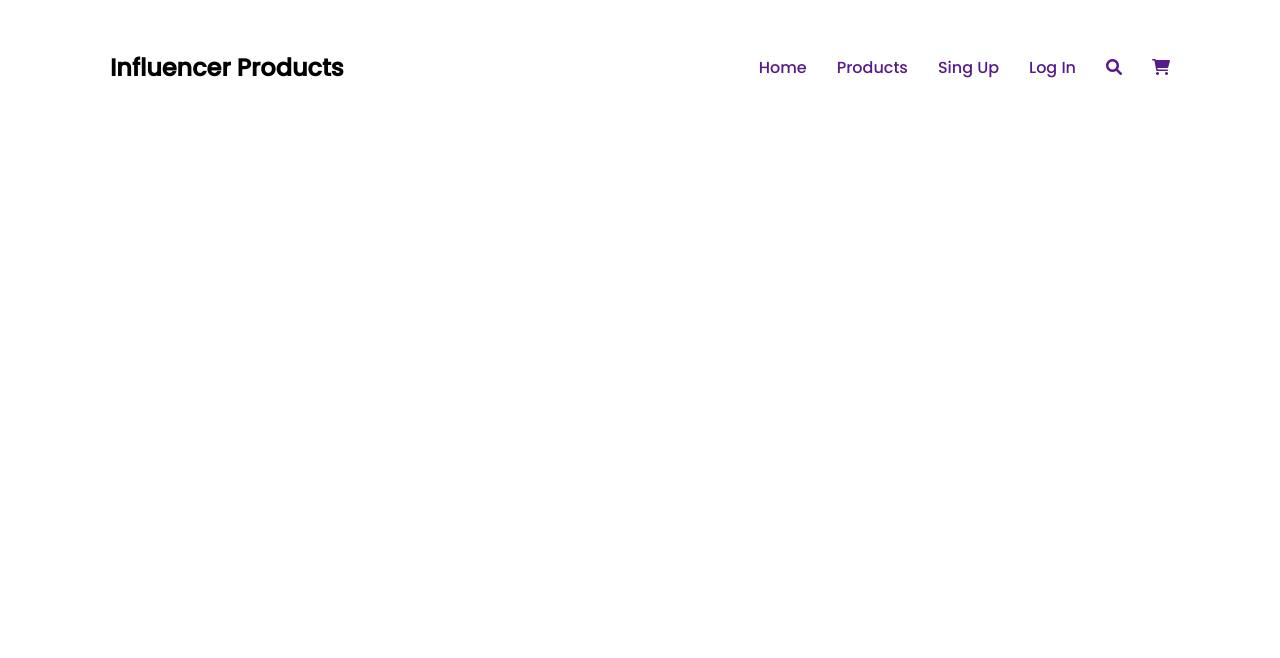
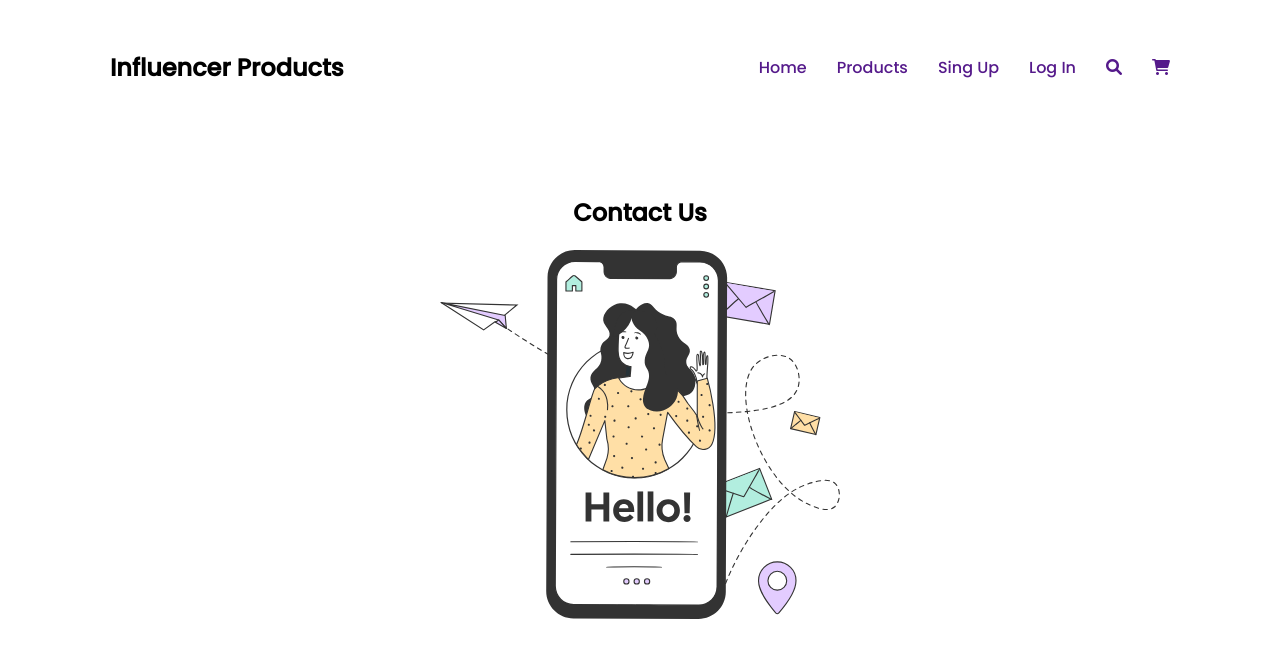
Before and after one commit to arburhan/influencer-gear, a plain HTML site: page ContactUs.html in a window 1280 px wide. Drawn offline with Linux system fonts and the light colour scheme.

Commit message:
create contact page

```diff
--- a/AboutUs.css
+++ b/AboutUs.css
@@ -5,7 +5,7 @@
 
 .aboutImage {
     display: flex;
-    justify-content: center
+    justify-content: center;
 }
 
 .aboutImage img {
--- a/ContactUs.css
+++ b/ContactUs.css
@@ -0,0 +1,12 @@
+.contact-header {
+    text-align: center;
+}
+
+.contactImage img {
+    width: 400px;
+}
+
+.contactImage {
+    display: flex;
+    justify-content: center;
+}
--- a/ContactUs.html
+++ b/ContactUs.html
@@ -5,14 +5,14 @@
     <meta charset="UTF-8">
     <meta http-equiv="X-UA-Compatible" content="IE=edge">
     <meta name="viewport" content="width=device-width, initial-scale=1.0">
-    <title>Document</title>
+    <title>Contact Us</title>
     <!-- css -->
     <link rel="stylesheet" href="style.css">
     <!-- font awsome CDN-->
     <link rel="stylesheet" href="https://cdnjs.cloudflare.com/ajax/libs/font-awesome/6.0.0-beta3/css/all.min.css"
         integrity="sha512-Fo3rlrZj/k7ujTnHg4CGR2D7kSs0v4LLanw2qksYuRlEzO+tcaEPQogQ0KaoGN26/zrn20ImR1DfuLWnOo7aBA=="
         crossorigin="anonymous" referrerpolicy="no-referrer" />
-    <link rel="stylesheet" href="ContacttUs.css">
+    <link rel="stylesheet" href="ContactUs.css">
 </head>
 
 <body>
@@ -33,7 +33,12 @@
             </div>
         </nav>
     </header>
-
+    <section>
+        <h2 class="contact-header">Contact Us</h2>
+        <div class="contactImage">
+            <img src="./images/contactImage.svg" alt="">
+        </div>
+    </section>
 </body>
 
 </html>
```
Also changed, not shown: images/contactImage.svg (added).
